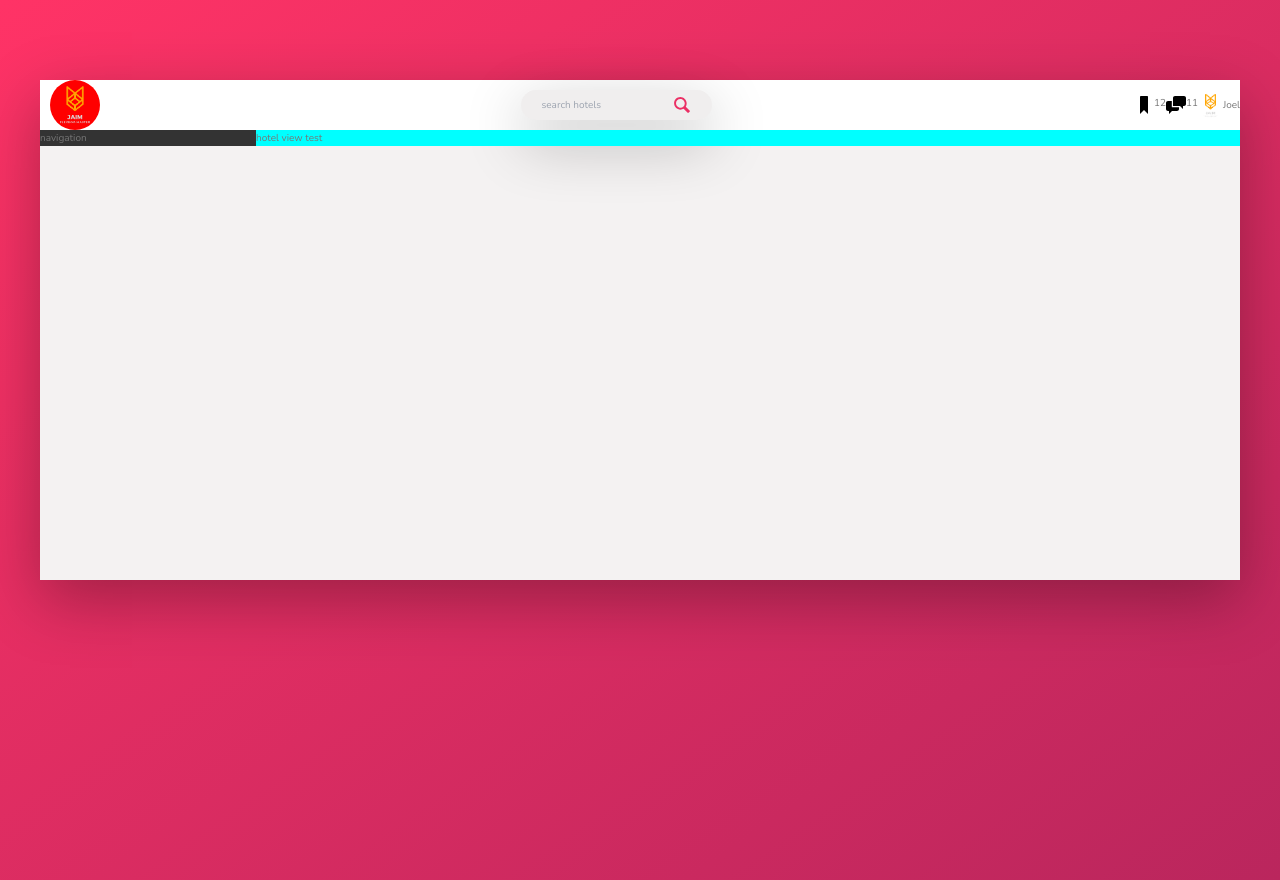
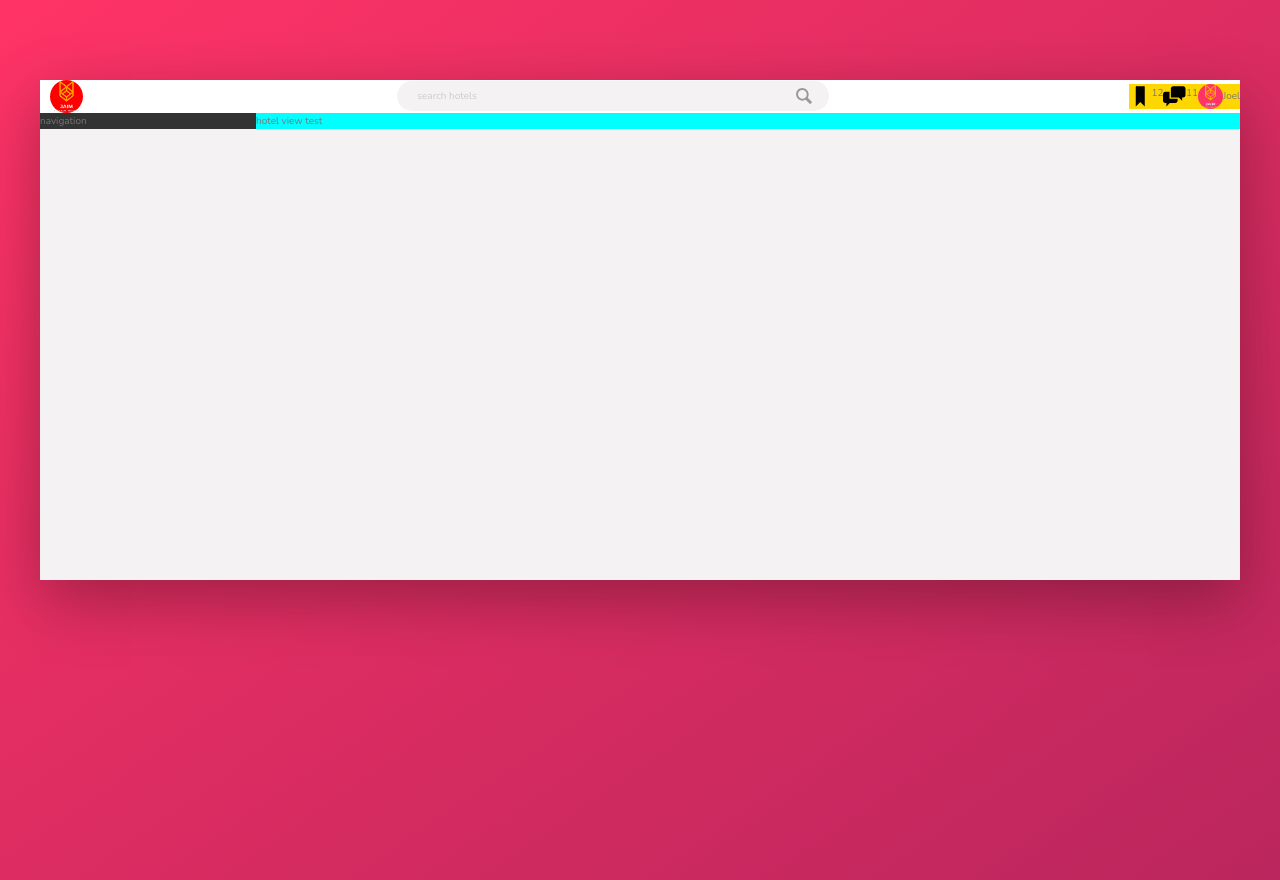
Before and after one commit to jowjaim20/next-app, a Next.js app: page / in a window 1280 px wide. Built offline with nearby package versions, Linux system fonts and the light colour scheme.

Commit message:
input search done

```diff
--- a/components/Header.js
+++ b/components/Header.js
@@ -7,7 +7,7 @@ import Bookmark from "../public/img/SVG/bookmark.svg";
 
 const Header = () => {
   return (
-    <header className={`${style.header} flex items-center`}>
+    <header className={`${style.header}`}>
       <div className={style.logo__box}>
         <Image src={Logo} alt="logo" className="logo" width={40} height={40} />
       </div>
--- a/styles/trillo.module.scss
+++ b/styles/trillo.module.scss
@@ -15,6 +15,7 @@ body {}
 	display: flex;
 	justify-content: space-between;
 	align-items: center;
+
 }
 .content {
 	display: flex;
@@ -30,8 +31,8 @@ body {}
 .logo__box {
 	margin-left: 1rem;
 	border-radius: 100px;
-	width: 5rem;
-	height: 5rem;
+	width: 3.25rem;
+	height: 3.25rem;
 	background-color: red;
 	display: flex;
 	justify-content: center;
@@ -40,38 +41,74 @@ body {}
 }
 
 .search {
+	flex: 0 0 40%;
 	display: flex;
+	justify-content: center;
 	align-items: center;
-	background-color: var(--color-grey-light-3);
-	padding: .5rem 2rem;
-	border-radius: 100px;
-	box-shadow: var(--shadow-dark);
-	&::active {
-		outline: none;
+
+	&__input {
+		font-family: inherit;
+		font-size: inherit;
+		color: inherit;
+		background-color: var(--color-grey-light-2);
+		border: none;
+		padding: .7rem 2rem;
+		border-radius: 100px;
+		width: 90%;
+		margin-right: -3.5rem;
+		transition: all .2s;
+
+		&:focus {
+			outline: none;
+			width: 100%;
+			background-color: var(--color-grey-light-3);
+		}
+		&::-webkit-input-placeholder {
+			font-weight: 100;
+			color: var(--color-grey-light-4);
+		}
 	}
-	&__input {
+	&__input + &__button {
 		background-color: var(--color-grey-light-3);
 	}
-	&__button {}
+	&__button {
+		border: none;
+		background-color: var(--color-grey-light-2);
+		&:focus {
+			outline: none;
+		}
+		&:active {
+			transform: translateY(2px);
+		}
+	}
 	&__icon {
-		fill: var(--color-primary);
+		height: 2rem;
+		width: 2rem;
+		fill: var(--color-grey-dark-3);
+
 	}
 }
 
 .userNav {
+	background-color: gold;
 	display: flex;
 	align-items: center;
 	&__iconBox {
 		display: flex;
 	}
-	&__icon {}
+	&__icon {
+		height: 2.25rem;
+		width: 2.25rem;
+	}
 	&__notification {}
 	&__user {
 		display: flex;
 		align-items: center;
 	}
 	&__user_photo {
-		border-radius: 100px;
+		height: 3.75rem;
+		border-radius: 50%;
+		background-color: var(--color-primary-light);
 	}
 	&__userName {}
 }
```
